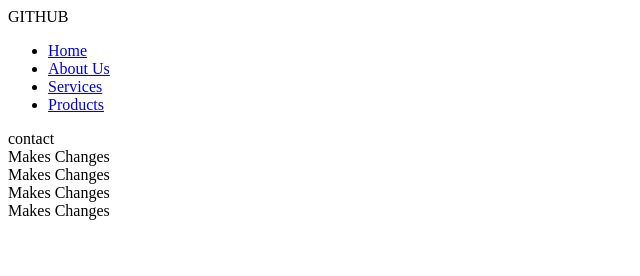
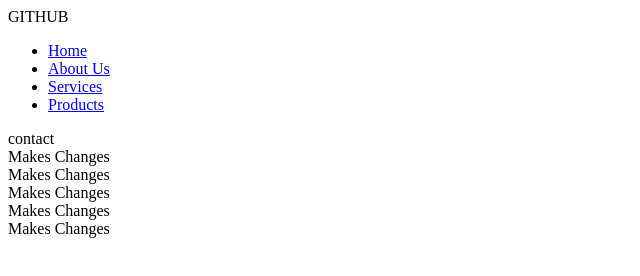
Before and after one commit to delexis/CSD-10.3, a plain HTML site: page index.html in a window 1280 px wide. Shown: the whole page, without its empty margins (0-640 px from the left). Drawn offline with Linux system fonts and the light colour scheme.

Commit message:
one div added

```diff
--- a/index.html
+++ b/index.html
@@ -20,6 +20,7 @@
             <div>Makes Changes</div>
             <div>Makes Changes</div>
             <div>Makes Changes</div>
+            <div>Makes Changes</div>
         </div>
     </body>
 </html>
```
